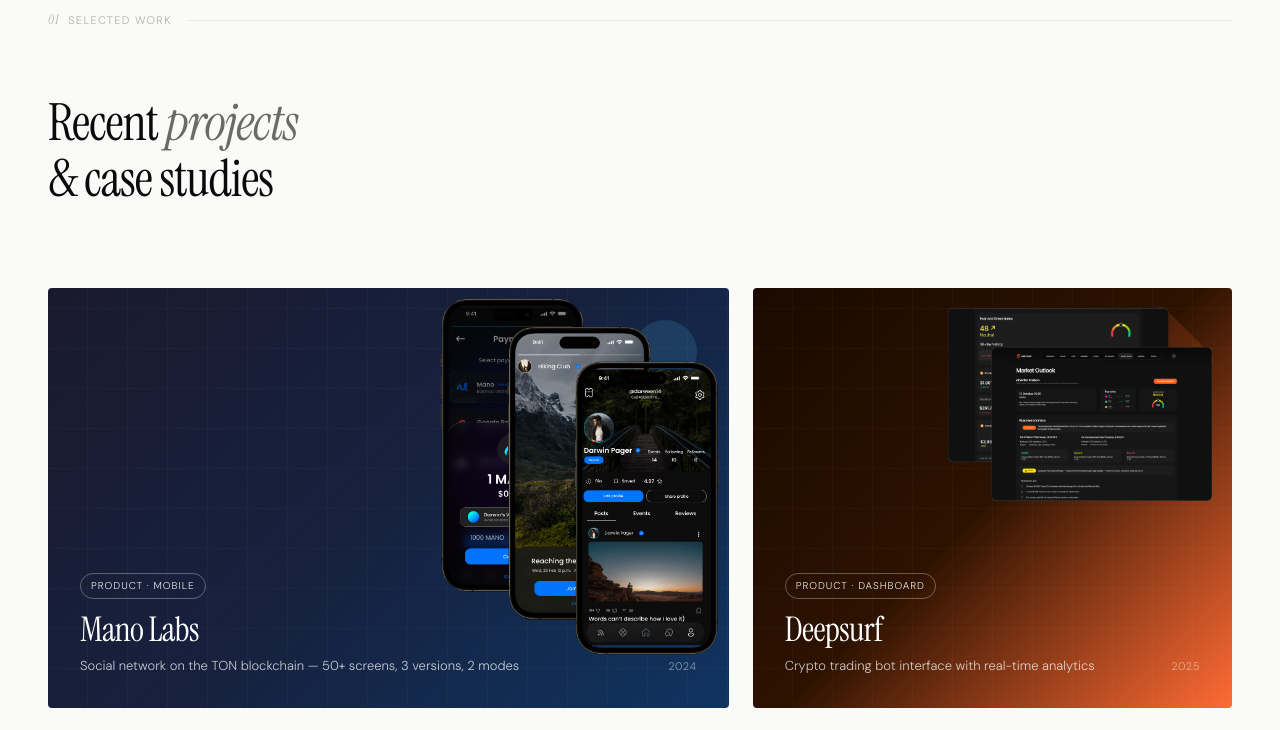
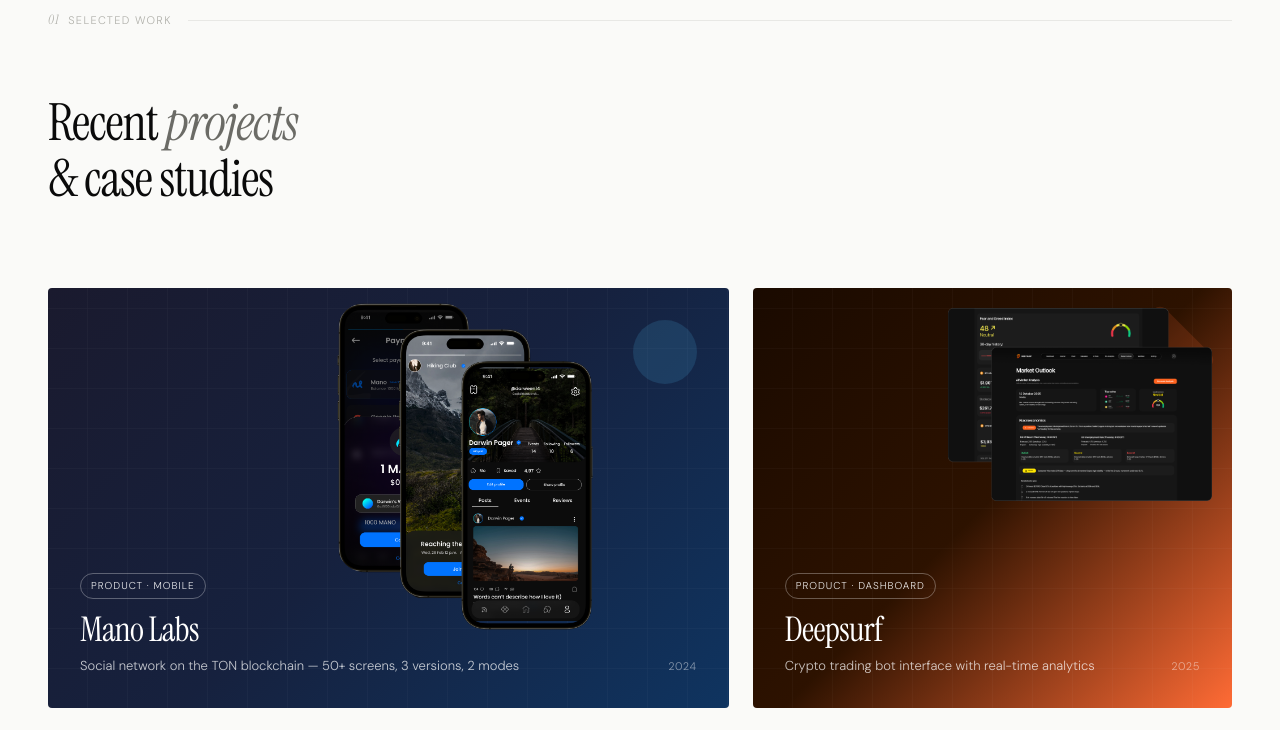
Before and after one commit to beyooondd/amir-portfolio, a Next.js app: page / in a window 1280 px wide. Shown: the part 959-1689 px from the top of the page. Built offline with nearby package versions, Linux system fonts and the light colour scheme.

Commit message:
fix mano size

```diff
--- a/app/globals.css
+++ b/app/globals.css
@@ -342,7 +342,12 @@
   box-shadow: none;
 }
 /* Mano and Chamomile — bigger */
-.card-preview-img.img-mano,
+.card-preview-img.img-mano {
+  width: 60%;
+  height: 78%;
+  top: 15px;
+  right: 20%;
+}
 .card-preview-img.img-chamomile {
   width: 70%;
   height: 85%;
```
